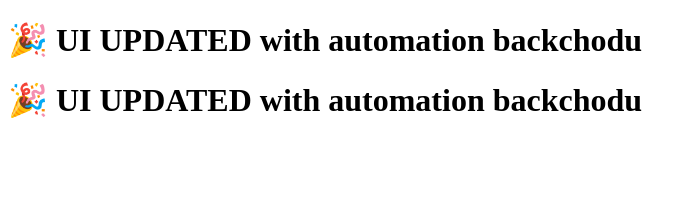
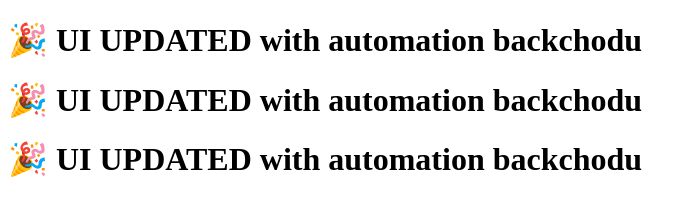
Before and after one commit to sagarpatil28dec98/cicd-one-repo, a plain HTML site: page app/index.html in a window 1280 px wide. Shown: the whole page, without its empty margins (0-694 px from the left). Drawn offline with Linux system fonts and the light colour scheme.

Commit message:
update imageupdater

```diff
--- a/app/index.html
+++ b/app/index.html
@@ -6,6 +6,7 @@
   <body>
     <h1>🎉 UI UPDATED with automation backchodu</h1>
     <h1>🎉 UI UPDATED with automation backchodu</h1>
+    <h1>🎉 UI UPDATED with automation backchodu</h1>
 
 
 
```
